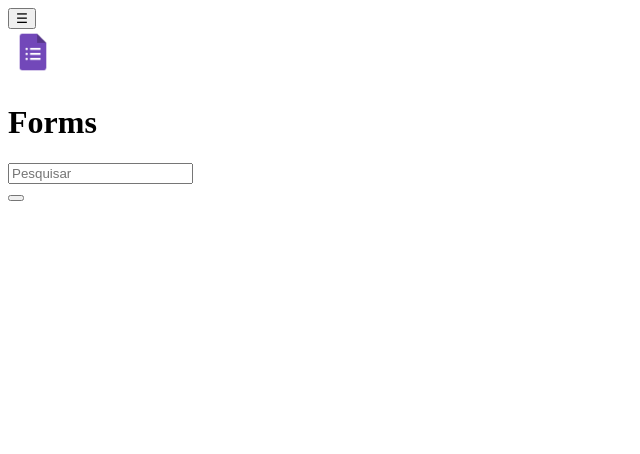
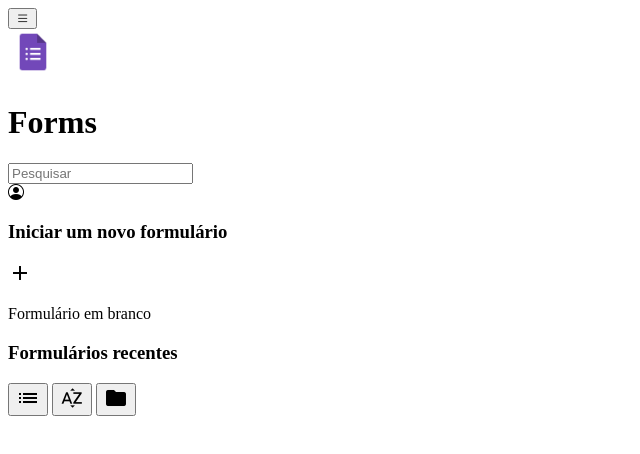
Before and after one commit to airotivmaria/forms, a plain HTML site: page index.html in a window 1280 px wide. Shown: the whole page, without its empty margins (0-640 px from the left). Drawn offline with nearby package versions, Linux system fonts and the light colour scheme.

Commit message:
mudanças

```diff
--- a/index.html
+++ b/index.html
@@ -3,25 +3,61 @@
 <head>
     <meta charset="UTF-8">
     <meta name="viewport" content="width=device-width, initial-scale=1.0">
+    <link rel="stylesheet" href="https://cdn.jsdelivr.net/npm/bootstrap-icons/font/bootstrap-icons.css">
+    <link rel="stylesheet" href="style.css">
+    <link href="https://fonts.googleapis.com/icon?family=Material+Icons" rel="stylesheet">
+
     <title>Google Forms</title>
-
-    <button class="menu-icon">&#9776;</button>
-    <nav id="menu"></nav>
+</head>
+<body>
+    <header>
+        <div class="logo">
+            <div class="icon-menu">
+                <button class="menu">
+                    <i class="bi bi-list"></i>
+                </button>
+            </div>
             <img src="image.png" alt="forms">
-
             <h1>Forms</h1>
+        </div>
 
         <div class="input">
             <i class="fa fa-search"></i>
             <input type="text" placeholder="Pesquisar">
         </div>
 
-    <button>
-        <i class="fa fa-user"></i>
+        <i class="bi bi-person-circle"></i>
+    </header>
+    <main>
+        <section class="novo_formulario">
+            <h3>Iniciar um novo formulário</h3>
+            <div class="forms_template">
+                <div class="template blank">
+                    <span class="material-icons">add</span>
+                    <p>Formulário em branco</p>
+                </div>
+            </div>
+        </section>
+
+        <section>
+            <div>
+                <h3>Formulários recentes</h3>
+            </div>
+
+            <div class="icon_container">
+                <button class="icon-btn">
+                    <span class="material-icons">list</span>
+                </button>
+                <button class="icon-btn">
+                    <span class="material-icons">sort_by_alpha</span>
+                </button>
+                <button class="icon-btn">
+                    <span class="material-icons">folder</span>
                 </button>
 
-</head>
-<body>
-
+            </div>
+        </section>
+    </main>
+    <footer></footer>
 </body>
 </html>
```
Also changed, not shown: style.css (added). Lines whose indentation alone changed are shown as unchanged.
